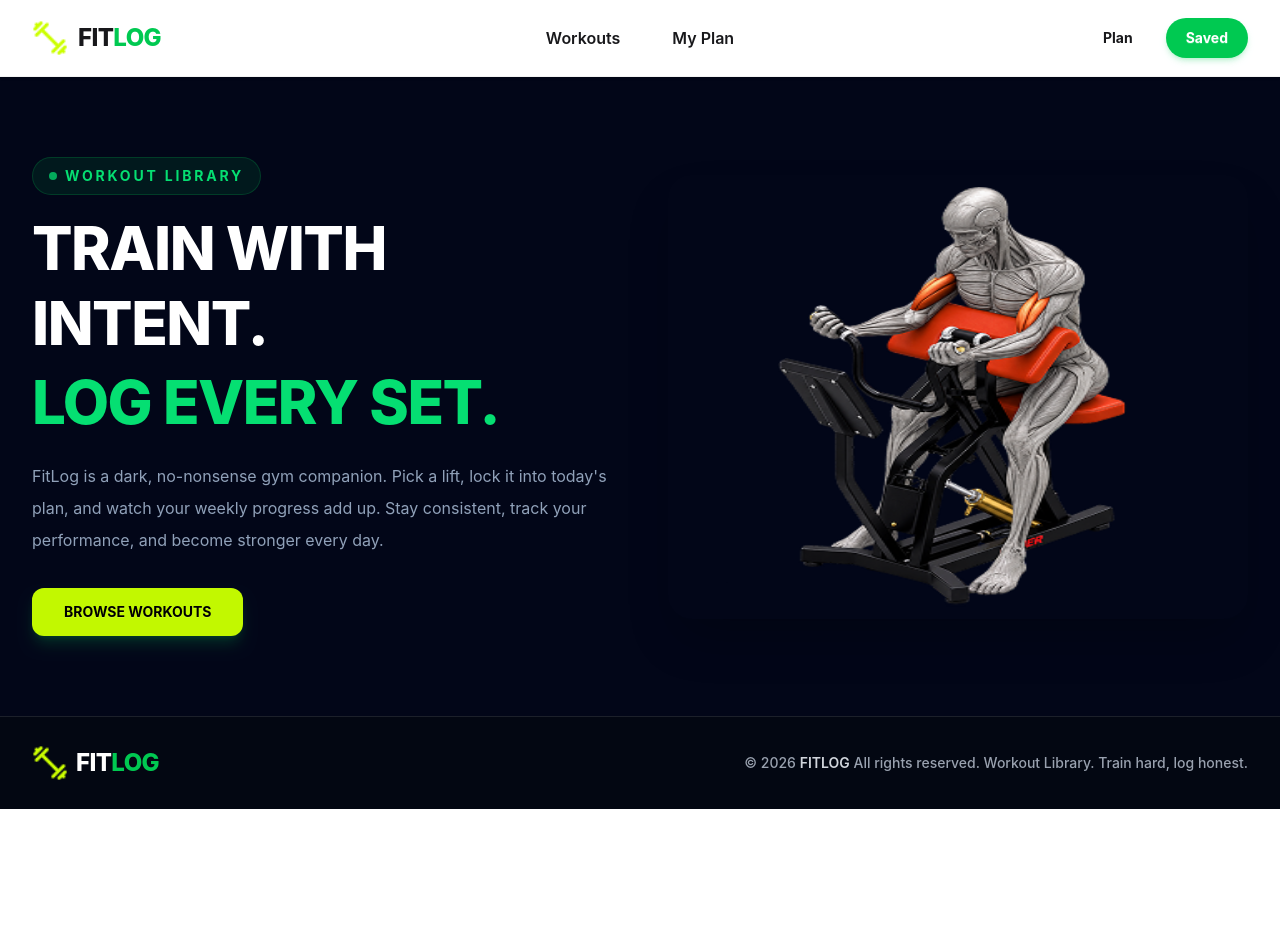
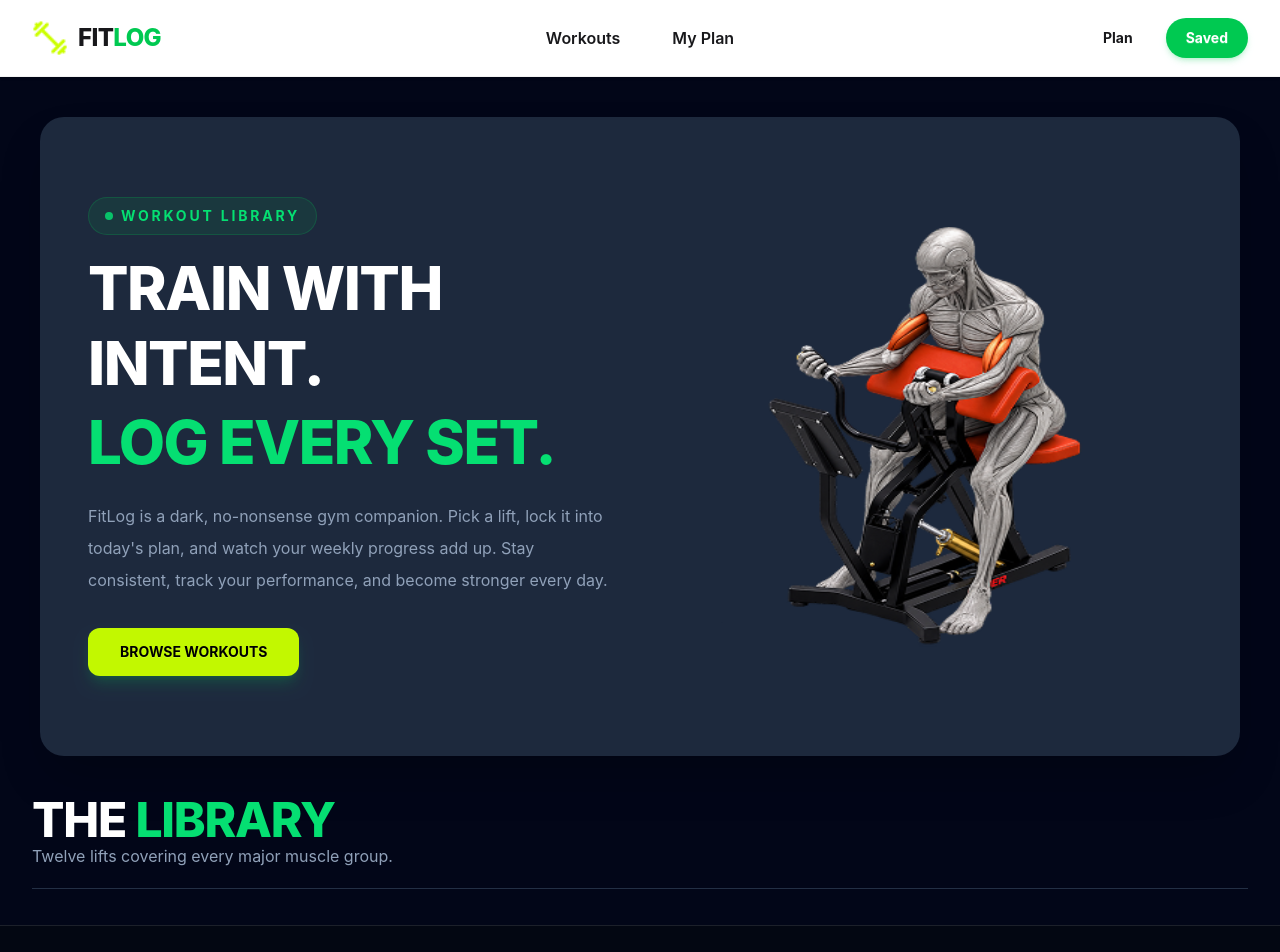
Before and after one commit to Shayonboidya/fit-log, a Next.js app: page / in a window 1280 px wide. Shown: the top 952 px of the page. Before the commit the page ends 809 px from the top, so only its background shows below. Built offline with nearby package versions, Linux system fonts and the light colour scheme.

Commit message:
create Library section

```diff
--- a/app/component/Footer.tsx
+++ b/app/component/Footer.tsx
@@ -30,7 +30,7 @@ const Footer = () => {
                 {/* Copyright */}
                 <div className="text-center sm:text-right">
                     <p className="text-xs font-medium leading-relaxed text-gray-400 sm:text-sm">
-                        © {new Date().getFullYear()} <span className="font-semibold text-gray-300">FITLOG</span>
+                        © 2026 <span className="font-semibold text-gray-300">FITLOG</span>
                         {" "}All rights reserved. Workout Library. Train hard, log honest.
                     </p>
 
--- a/app/component/Home page/Banner.tsx
+++ b/app/component/Home page/Banner.tsx
@@ -5,7 +5,7 @@ import bannerImg from '@/assets/banner.png';
 const Banner = () => {
     return (
 
-        <section className="relative w-full overflow-hidden bg-slate-950 px-4 py-12 sm:px-6 sm:py-16 lg:px-8 lg:py-20">
+        <section className="m-3 rounded-2xl bg-slate-800 px-4 py-8 shadow-2xl sm:m-5 sm:rounded-3xl sm:px-6 sm:py-12 md:m-6 md:px-8 lg:m-10 lg:px-10 lg:py-16 xl:px-12 xl:py-20">
 
             <div className="mx-auto grid max-w-7xl grid-cols-1 items-center gap-10 lg:grid-cols-2 lg:gap-14">
 
@@ -49,7 +49,7 @@ const Banner = () => {
 
                     {/* Background Glow */}
 
-                    <div className="p-2 shadow-2xl sm:rounded-3xl sm:p-3">
+                    <div className="p-2 sm:p-3">
 
                         <Image
                             src={bannerImg}
--- /dev/null
+++ b/app/component/Home page/Library/Library.tsx
@@ -0,0 +1,27 @@
+import React from 'react';
+
+const Library = () => {
+    return (
+
+        <div className=" w-full px-4 sm:px-6 lg:px-8">
+
+            <div className="mb-7 gap-2 border-b border-slate-700/70 pb-5 sm:mb-9 sm:gap-3">
+
+                {/* Heading */}
+                <h2 className="text-3xl font-extrabold tracking-tight text-white sm:text-4xl lg:text-5xl">
+                    THE <span className="text-green-400">LIBRARY</span>
+                </h2>
+
+                {/* Description */}
+                <p className="max-w-lg text-sm  text-slate-400 sm:text-base">
+                    Twelve lifts covering every major muscle group.
+                </p>
+
+            </div>
+
+        </div>
+
+    );
+};
+
+export default Library;
--- a/app/page.tsx
+++ b/app/page.tsx
@@ -1,9 +1,14 @@
+import { Suspense } from "react";
 import Banner from "./component/Home page/Banner";
+import Library from "./component/Home page/Library/Library";
 
 export default function Home() {
     return (
-        <div>
-           <Banner></Banner>
+        <div className="bg-slate-950">
+            <Banner></Banner>
+            <Suspense fallback={<p>loadding...</p>}>
+                <Library></Library>
+            </Suspense>
         </div>
     );
 }
```
